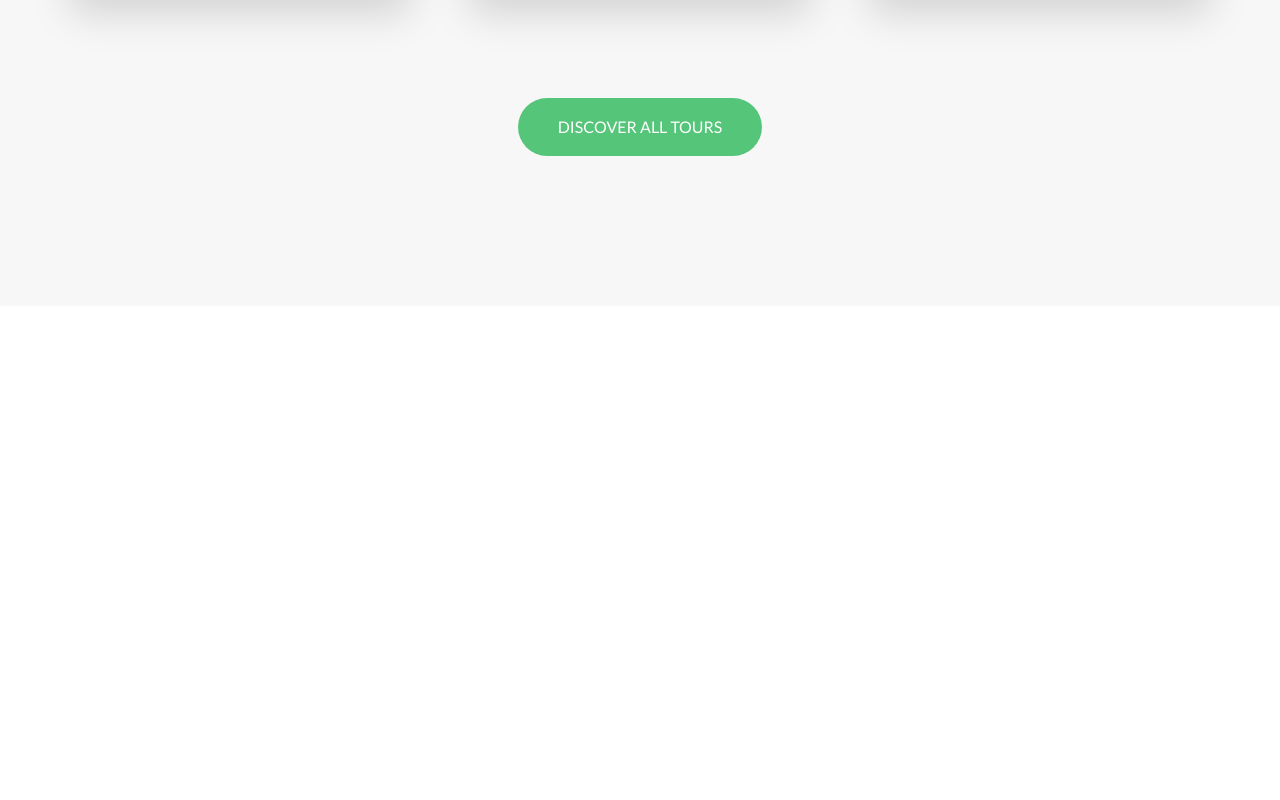
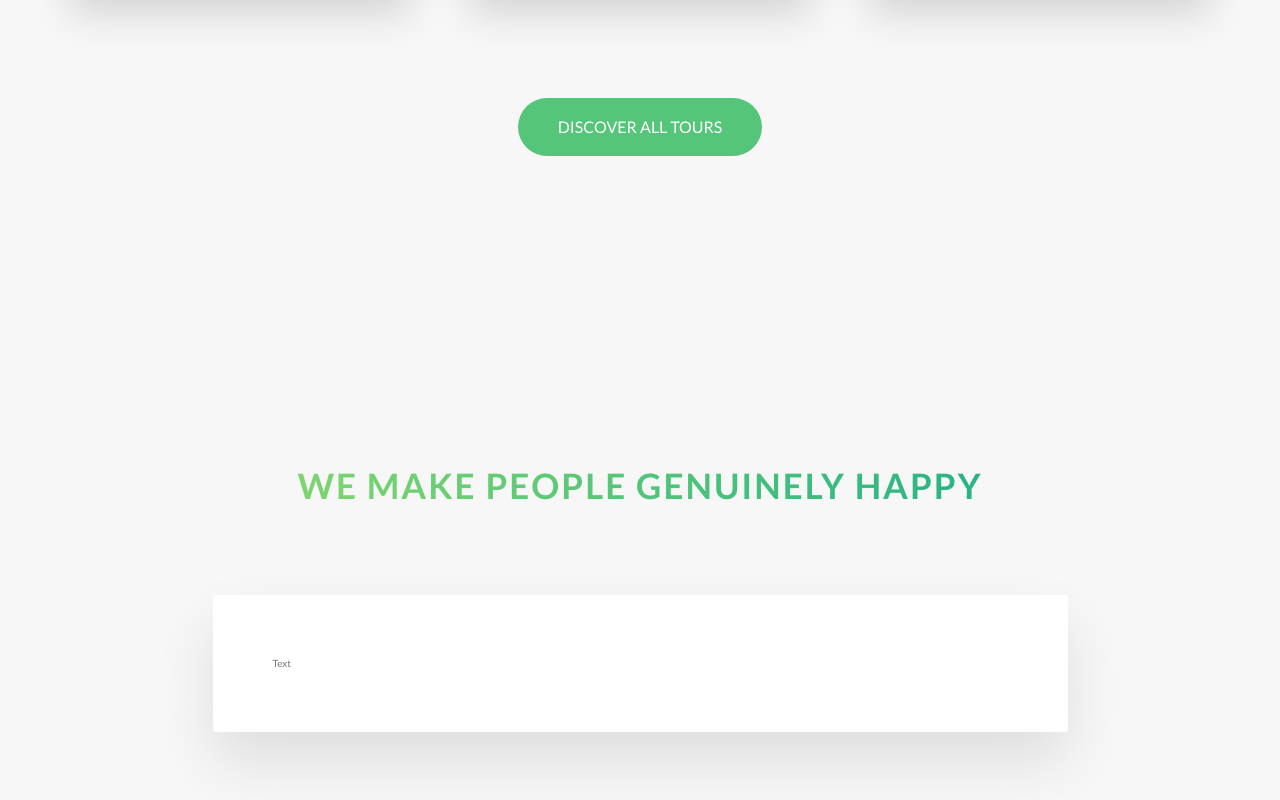
Before and after one commit to igoryen/gac, a Vue app: page /#/css-projects in a window 1280 px wide. Shown: the part 3021-3821 px from the top of the page. Before the commit the page ends 3327 px from the top, so only its background shows below. Built offline with nearby package versions, Linux system fonts and the light colour scheme.

Commit message:
42-a. Set up to create story section.

```diff
--- /dev/null
+++ b/src/assets/scss/components/_story.scss
@@ -0,0 +1,8 @@
+.story {
+    background-color: $color-white;
+    border-radius: 3px;
+    box-shadow: 0 3rem 6rem rgba($color-black, .1);
+    margin: 0 auto;
+    padding: 6rem;
+    width: 75%;
+}
--- a/src/assets/scss/main.scss
+++ b/src/assets/scss/main.scss
@@ -11,6 +11,7 @@
 @import "components/card";
 @import "components/composition";
 @import "components/feature-box";
+@import "components/story";
 
 @import "layout/grid";
 @import "layout/header";
--- a/src/assets/scss/pages/css_projects/natour/_home.scss
+++ b/src/assets/scss/pages/css_projects/natour/_home.scss
@@ -27,4 +27,9 @@
         margin-top: -10rem;
         padding: 25rem 0 15rem 0;
     }
+
+    &-stories {
+        background-color: $color-grey-light-1;
+        padding: 15rem 0;
+    }
 }
--- a/src/components/cssprojects/d210126.vue
+++ b/src/components/cssprojects/d210126.vue
@@ -245,6 +245,20 @@
                     <a href="#" class="btn btn--green">Discover all tours</a>
                 </div>
             </section>
+
+            <section class="section-stories">
+                <div class="u-center-text u-margin-bottom-big">
+                    <h2 class="heading-secondary">
+                        We make people genuinely happy
+                    </h2>
+                </div>
+
+                <div class="row">
+                    <div class="story">
+                        Text
+                    </div>
+                </div>
+            </section>
         </main>
 
         <!-- <section class="grid-test">
```
